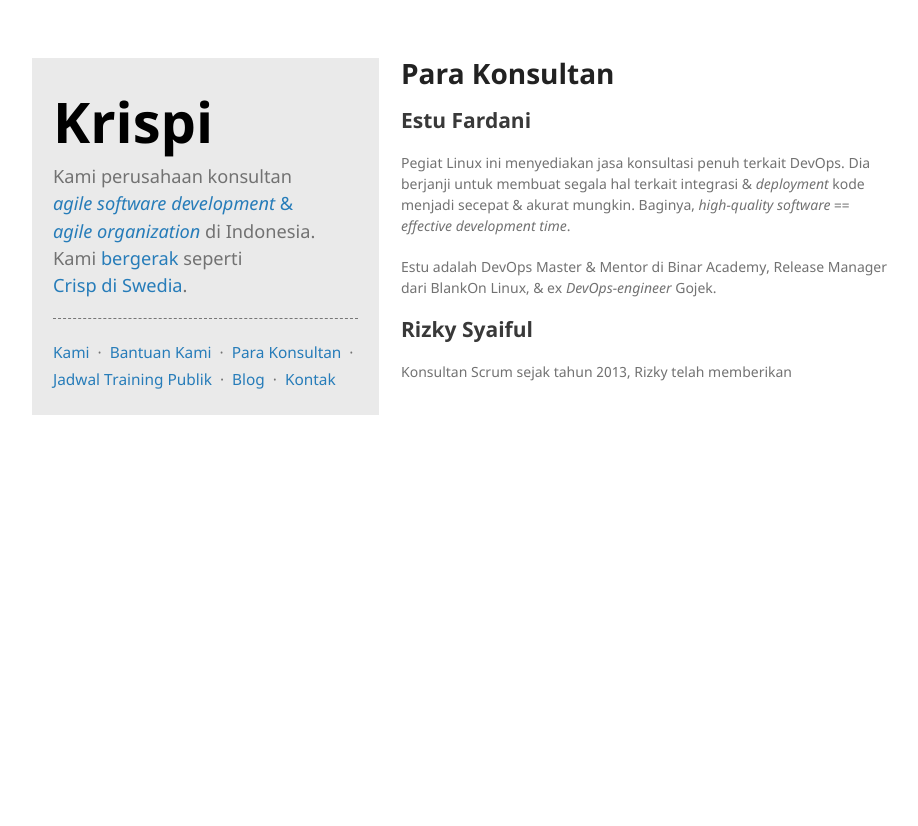
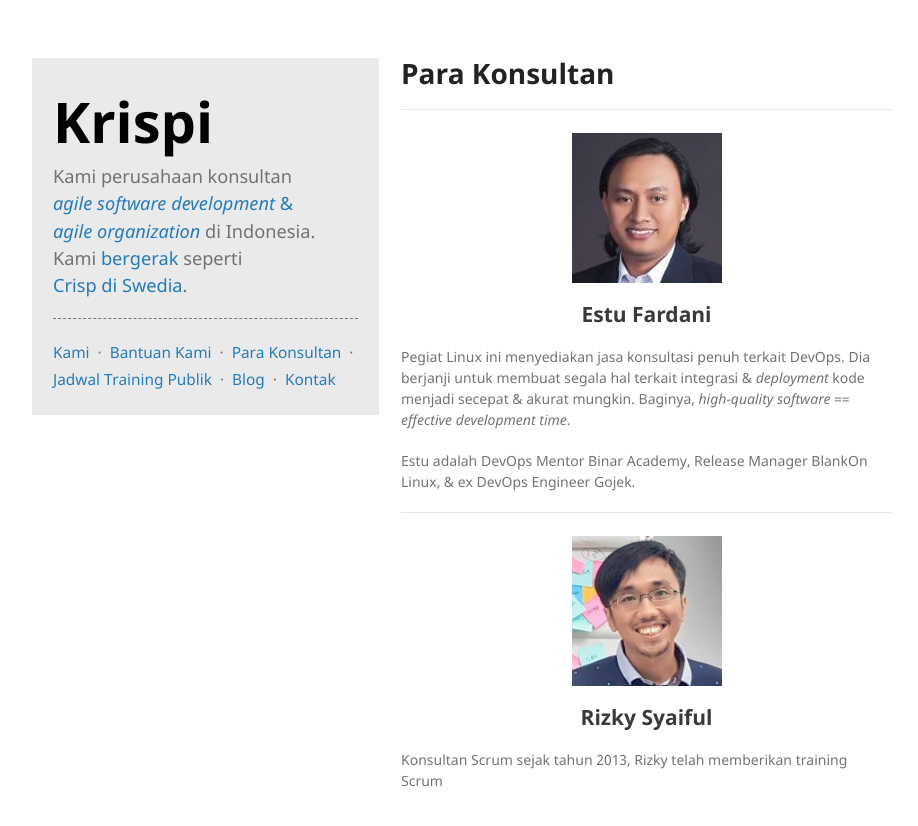
Before and after one commit to krispi-id/krispi-id.github.io, a Jekyll site: the page built from pages/konsultan.md, in a window 1280 px wide. Shown: the top 826 px of the page, without its empty margins (178-1096 px from the left). Built offline with Jekyll 4.4.1, drawn with Linux system fonts in a browser that asks for light colours.

Commit message:
foto konsultan

```diff
--- /dev/null
+++ b/_includes/image.html
@@ -0,0 +1,17 @@
+<div class="image-wrapper" >
+    {% if include.url %}
+    <a href="{{ include.url }}" title="{{ include.title }}" target="_blank">
+    {% endif %}
+        <img  src="{{ site.url }}/assets/images/{{ include.img }}"
+              alt="{{ include.title }}"
+              {% if include.max-width %}
+                width="{{include.max-width}}"
+              {% endif %}
+              />
+    {% if include.url %}
+    </a>
+    {% endif %}
+    {% if include.caption %}
+        <p class="image-caption">{{ include.caption }}</p>
+    {% endif %}
+</div>
--- /dev/null
+++ b/_sass/include-image.scss
@@ -0,0 +1,2 @@
+.image-wrapper { text-align: center; margin-top: 23px; margin-bottom: 15px; }
+.image-wrapper .image-caption { color: #828282; max-width: 500px; margin: 0 auto; }
--- a/_sass/jekyll-theme-minimal.scss
+++ b/_sass/jekyll-theme-minimal.scss
@@ -1,5 +1,6 @@
 @import "fonts";
 @import "rouge-github";
+@import "include-image";
 
 body {
   background-color: #fff;
--- a/pages/konsultan.md
+++ b/pages/konsultan.md
@@ -6,12 +6,30 @@
 
 # Para Konsultan
 
+---
+
+{% include image.html
+            img="estu.jpg"
+            max-width="150px"
+            title="Estu Fardani Konsultan Krispi"
+            %}
+
 ## Estu Fardani
+{: style="text-align: center;"}
 
 Pegiat Linux ini menyediakan jasa konsultasi penuh terkait DevOps. Dia berjanji untuk membuat segala hal terkait integrasi & *deployment* kode menjadi secepat & akurat mungkin. Baginya, *high-quality software* == *effective development time*.
 
-Estu adalah DevOps Master & Mentor di Binar Academy,  Release Manager dari BlankOn Linux, & ex *DevOps-engineer* Gojek.
+Estu adalah DevOps Mentor Binar Academy,  Release Manager BlankOn Linux, & ex DevOps Engineer Gojek.
+
+---
+
+{% include image.html
+            img="rizky.jpg"
+            max-width="150px"
+            title="Rizky Syaiful Konsultan Krispi"
+            %}
 
 ## Rizky Syaiful
+{: style="text-align: center;"}
 
-Konsultan Scrum sejak tahun 2013, Rizky telah memberikan
+Konsultan Scrum sejak tahun 2013, Rizky telah memberikan training Scrum
```
Also changed, not shown: assets/images/estu.jpg (added), assets/images/rizky.jpg (added), 1 other file.
